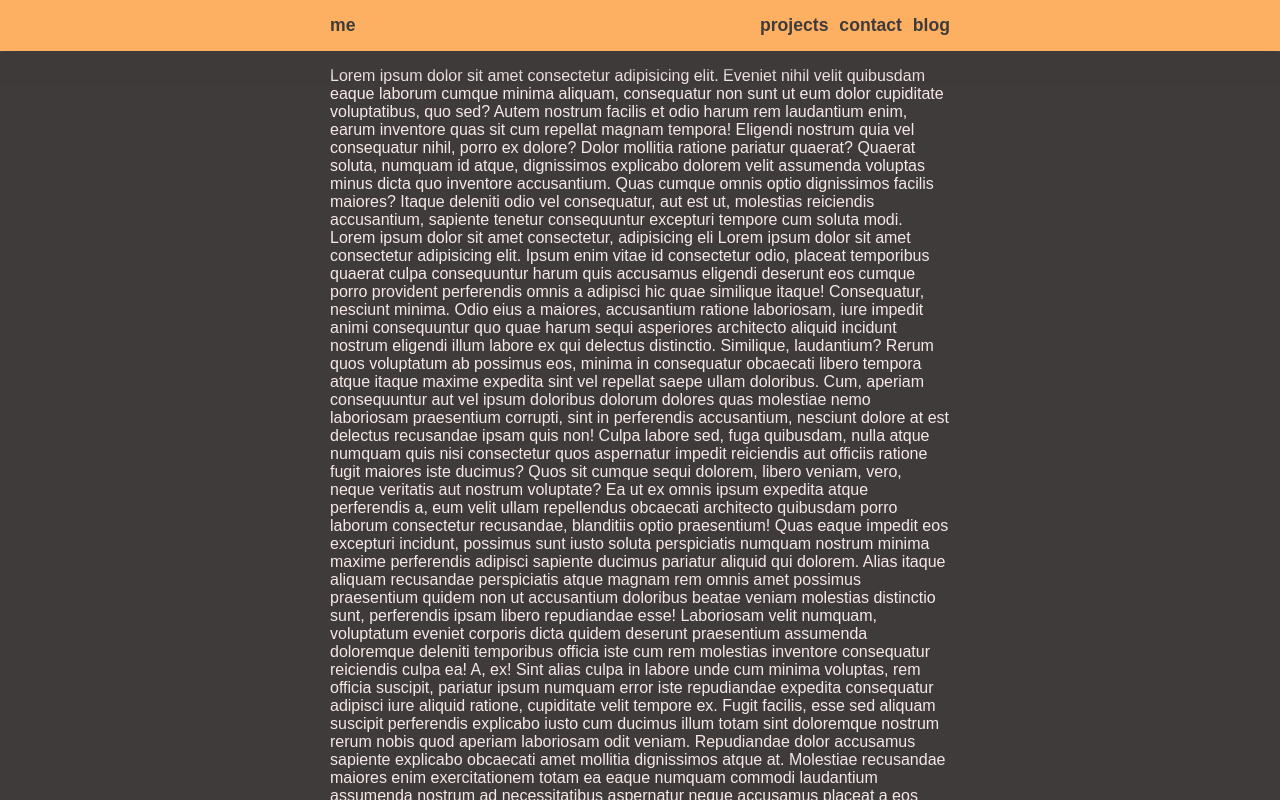
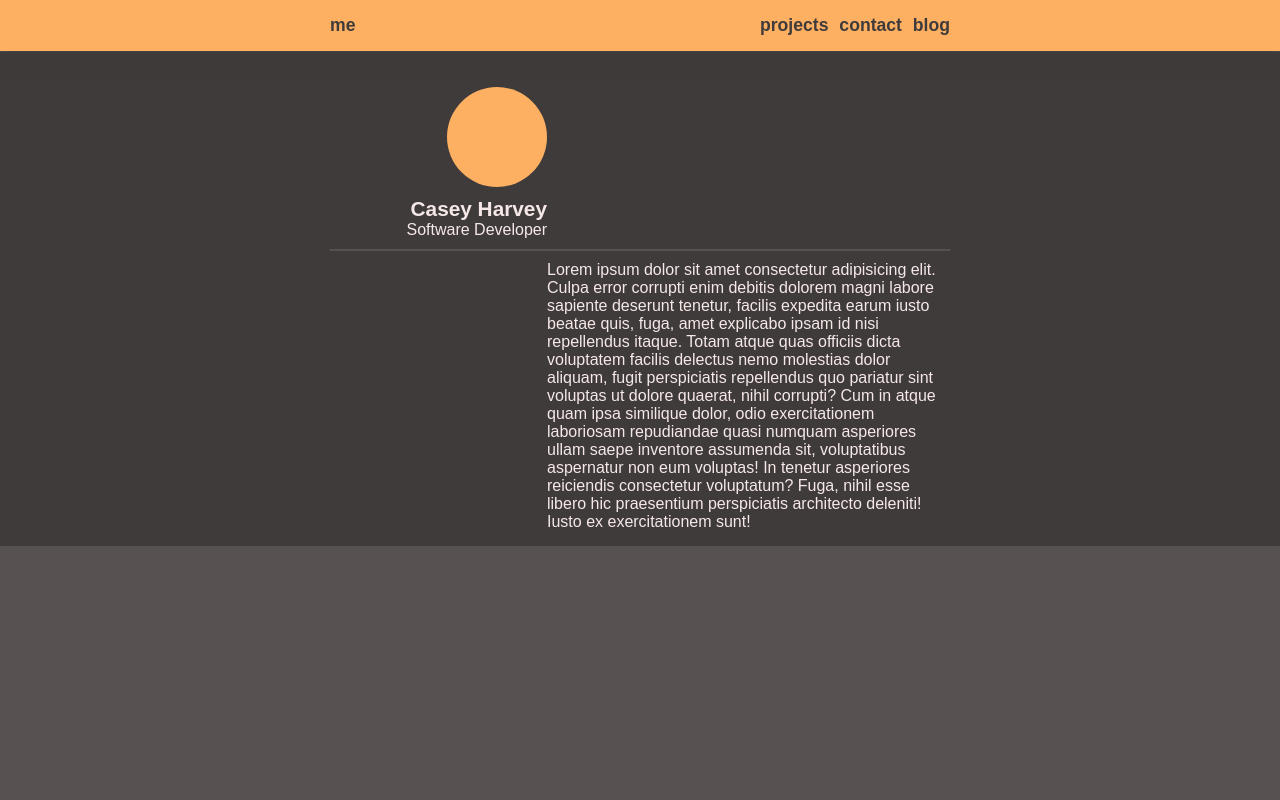
Before and after one commit to caseyharvey/v1-caseys.tech, a React (Create React App) app: page /HomePage in a window 1280 px wide. Shown: the top 800 px of the page. Built offline with nearby package versions, Linux system fonts and the light colour scheme; a web font is replaced by a local one.

Commit message:
Add foundation for homePage

```diff
--- a/src/components/HomePage/HomePage.js
+++ b/src/components/HomePage/HomePage.js
@@ -6,76 +6,26 @@ class HomePage extends React.Component {
   render() {
     return (
       <div className='container'>
-        <div className='about-me'>
-          Lorem ipsum dolor sit amet consectetur adipisicing elit. Eveniet nihil
-          velit quibusdam eaque laborum cumque minima aliquam, consequatur non
-          sunt ut eum dolor cupiditate voluptatibus, quo sed? Autem nostrum
-          facilis et odio harum rem laudantium enim, earum inventore quas sit
-          cum repellat magnam tempora! Eligendi nostrum quia vel consequatur
-          nihil, porro ex dolore? Dolor mollitia ratione pariatur quaerat?
-          Quaerat soluta, numquam id atque, dignissimos explicabo dolorem velit
-          assumenda voluptas minus dicta quo inventore accusantium. Quas cumque
-          omnis optio dignissimos facilis maiores? Itaque deleniti odio vel
-          consequatur, aut est ut, molestias reiciendis accusantium, sapiente
-          tenetur consequuntur excepturi tempore cum soluta modi. Lorem ipsum
-          dolor sit amet consectetur, adipisicing eli Lorem ipsum dolor sit amet
-          consectetur adipisicing elit. Ipsum enim vitae id consectetur odio,
-          placeat temporibus quaerat culpa consequuntur harum quis accusamus
-          eligendi deserunt eos cumque porro provident perferendis omnis a
-          adipisci hic quae similique itaque! Consequatur, nesciunt minima. Odio
-          eius a maiores, accusantium ratione laboriosam, iure impedit animi
-          consequuntur quo quae harum sequi asperiores architecto aliquid
-          incidunt nostrum eligendi illum labore ex qui delectus distinctio.
-          Similique, laudantium? Rerum quos voluptatum ab possimus eos, minima
-          in consequatur obcaecati libero tempora atque itaque maxime expedita
-          sint vel repellat saepe ullam doloribus. Cum, aperiam consequuntur aut
-          vel ipsum doloribus dolorum dolores quas molestiae nemo laboriosam
-          praesentium corrupti, sint in perferendis accusantium, nesciunt dolore
-          at est delectus recusandae ipsam quis non! Culpa labore sed, fuga
-          quibusdam, nulla atque numquam quis nisi consectetur quos aspernatur
-          impedit reiciendis aut officiis ratione fugit maiores iste ducimus?
-          Quos sit cumque sequi dolorem, libero veniam, vero, neque veritatis
-          aut nostrum voluptate? Ea ut ex omnis ipsum expedita atque perferendis
-          a, eum velit ullam repellendus obcaecati architecto quibusdam porro
-          laborum consectetur recusandae, blanditiis optio praesentium! Quas
-          eaque impedit eos excepturi incidunt, possimus sunt iusto soluta
-          perspiciatis numquam nostrum minima maxime perferendis adipisci
-          sapiente ducimus pariatur aliquid qui dolorem. Alias itaque aliquam
-          recusandae perspiciatis atque magnam rem omnis amet possimus
-          praesentium quidem non ut accusantium doloribus beatae veniam
-          molestias distinctio sunt, perferendis ipsam libero repudiandae esse!
-          Laboriosam velit numquam, voluptatum eveniet corporis dicta quidem
-          deserunt praesentium assumenda doloremque deleniti temporibus officia
-          iste cum rem molestias inventore consequatur reiciendis culpa ea! A,
-          ex! Sint alias culpa in labore unde cum minima voluptas, rem officia
-          suscipit, pariatur ipsum numquam error iste repudiandae expedita
-          consequatur adipisci iure aliquid ratione, cupiditate velit tempore
-          ex. Fugit facilis, esse sed aliquam suscipit perferendis explicabo
-          iusto cum ducimus illum totam sint doloremque nostrum rerum nobis quod
-          aperiam laboriosam odit veniam. Repudiandae dolor accusamus sapiente
-          explicabo obcaecati amet mollitia dignissimos atque at. Molestiae
-          recusandae maiores enim exercitationem totam ea eaque numquam commodi
-          laudantium assumenda nostrum ad necessitatibus aspernatur neque
-          accusamus placeat a eos inventore voluptatum, eum, eveniet quibusdam
-          adipisci quis saepe. Explicabo mollitia vitae consequuntur, reiciendis
-          odio iure error itaque aliquam magnam repellendus illo ratione fugit?
-          Similique at quasi, quidem dolor laboriosam ex minus aperiam maxime
-          dolorem tempore perferendis iure eligendi consequuntur ipsa ipsam eum
-          odio modi possimus eaque sit. Consectetur molestias temporibus quam
-          dicta inventore obcaecati quas repudiandae, laboriosam similique harum
-          esse. Nihil inventore qui, praesentium nisi laudantium deleniti quas
-          corporis consequatur provident aliquid quam odit laborum vitae aperiam
-          officiis fugit neque eligendi est ducimus reiciendis? Temporibus
-          aliquid laboriosam aperiam totam sint saepe perspiciatis nihil
-          veritatis. Architecto saepe quas labore id expedita quia fugiat eum
-          consequatur, numquam a maiores omnis, debitis repellat deserunt ipsa
-          aspernatur voluptates. Quisquam expedita adipisci aliquid laborum
-          incidunt a. Sequi dolores eligendi nulla reprehenderit obcaecati amet
-          modi porro, iusto autem et quia ea ad nam quibusdam aspernatur est
-          architecto rem quod dolorum! Ea natus itaque quidem sed voluptate
-          dicta modi eos aliquam dolore dolorem vel veniam voluptatibus,
-          dignissimos atque fugiat, provident sint incidunt? t. Quidem officiis
-          perspiciatis, nobis rerum id eos sapiente quae. Id, quos delectus?
+        <div className='avatar-container'>
+          <div className='avatar'></div>
+          <div className='name'>Casey Harvey</div>
+          <div className='title'>Software Developer</div>
+        </div>
+        <div className='about-flex-box'>
+          <div className='about-me'>
+            Lorem ipsum dolor sit amet consectetur adipisicing elit. Culpa error
+            corrupti enim debitis dolorem magni labore sapiente deserunt
+            tenetur, facilis expedita earum iusto beatae quis, fuga, amet
+            explicabo ipsam id nisi repellendus itaque. Totam atque quas
+            officiis dicta voluptatem facilis delectus nemo molestias dolor
+            aliquam, fugit perspiciatis repellendus quo pariatur sint voluptas
+            ut dolore quaerat, nihil corrupti? Cum in atque quam ipsa similique
+            dolor, odio exercitationem laboriosam repudiandae quasi numquam
+            asperiores ullam saepe inventore assumenda sit, voluptatibus
+            aspernatur non eum voluptas! In tenetur asperiores reiciendis
+            consectetur voluptatum? Fuga, nihil esse libero hic praesentium
+            perspiciatis architecto deleniti! Iusto ex exercitationem sunt!
+          </div>
         </div>
       </div>
     );
--- a/src/components/HomePage/home-page.sass
+++ b/src/components/HomePage/home-page.sass
@@ -2,5 +2,37 @@
 @use '../../sass-modules/_utilities.sass' as u
 
 .container
-    @include u.padding(15px)
+    @include u.padding(u.$p1)
     @include u.width(90%, u.$max-width)
+    @include u.flex(column, flex-start, flex-start)
+
+.avatar-container
+    margin-top: 20px
+    padding-bottom: 10px
+    @include u.flex(column, flex-start, flex-start)
+
+.avatar
+    width: 100px
+    height: 100px
+    border-radius: 50%
+    margin-bottom: 10px
+    background-color: v.$accent
+
+.name
+    font-size: 1.3em
+    font-weight: 700
+
+.about-flex-box
+    width: 100%
+    padding-top: 10px
+    border-top: 2px solid v.$shade
+    @include u.flex(row, flex-end, flex-start)
+
+@media screen and (min-width: 500px)
+
+    .avatar-container
+        width: 35%
+        @include u.flex(column, center, flex-end)
+
+    .about-me
+        width: 65%
--- a/src/components/Navbar/navbar.sass
+++ b/src/components/Navbar/navbar.sass
@@ -15,11 +15,11 @@
     position: fixed
     font-size: 1.1em
     font-weight: 700
-    box-shadow: 0 15px 12px 0 v.$dark
+    box-shadow: 0 5px 15px 0 v.$dark
     @extend %nav
 
 .nav-container
-    @include u.padding(15px)
+    @include u.padding(u.$p1)
     @include u.width(90%, u.$max-width)
     @include u.flex(row, space-between, flex-start)
 
--- a/src/sass-modules/_utilities.sass
+++ b/src/sass-modules/_utilities.sass
@@ -1,4 +1,5 @@
 $max-width: 650px
+$p1: 15px
 
 @mixin padding($p)
     padding: $p
```
